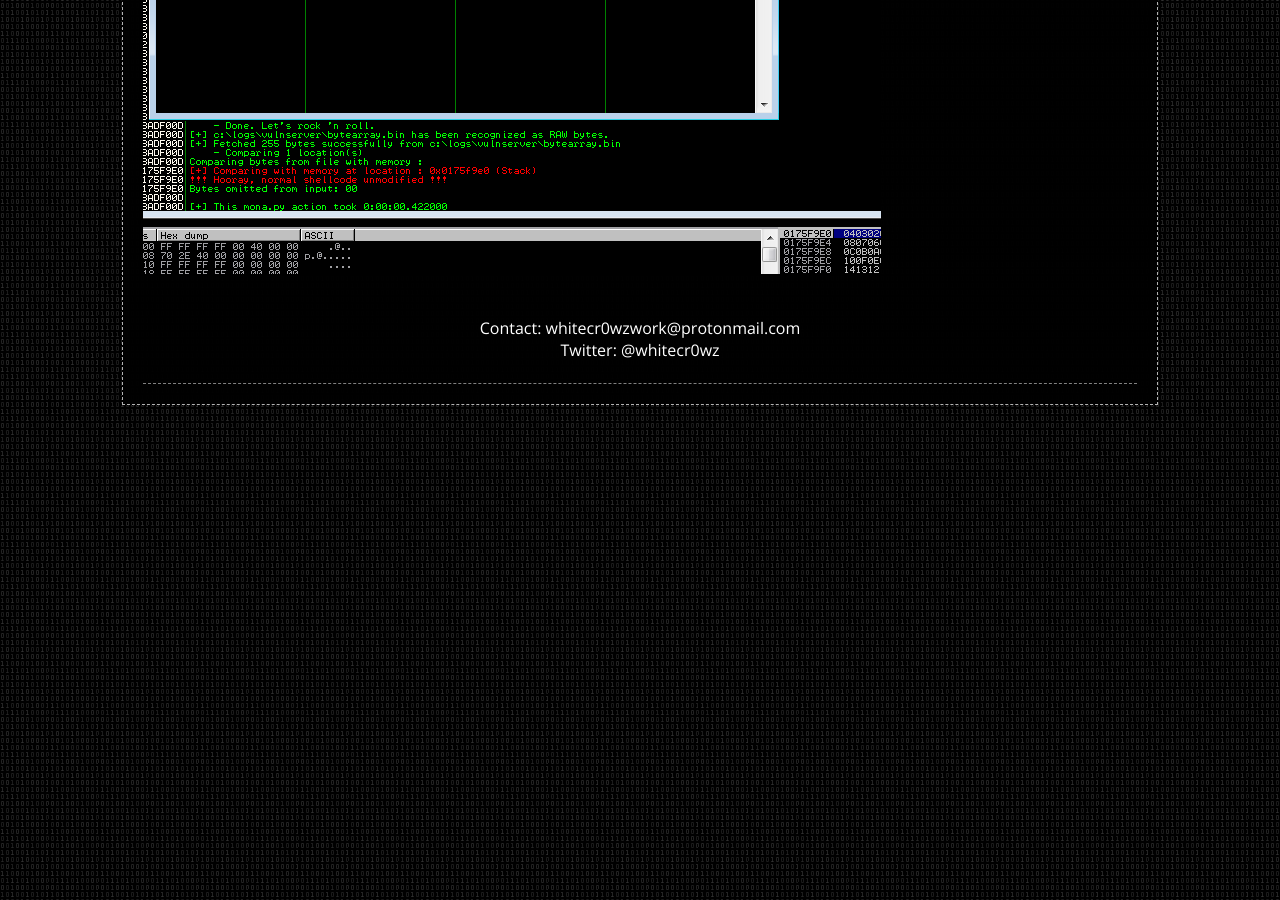
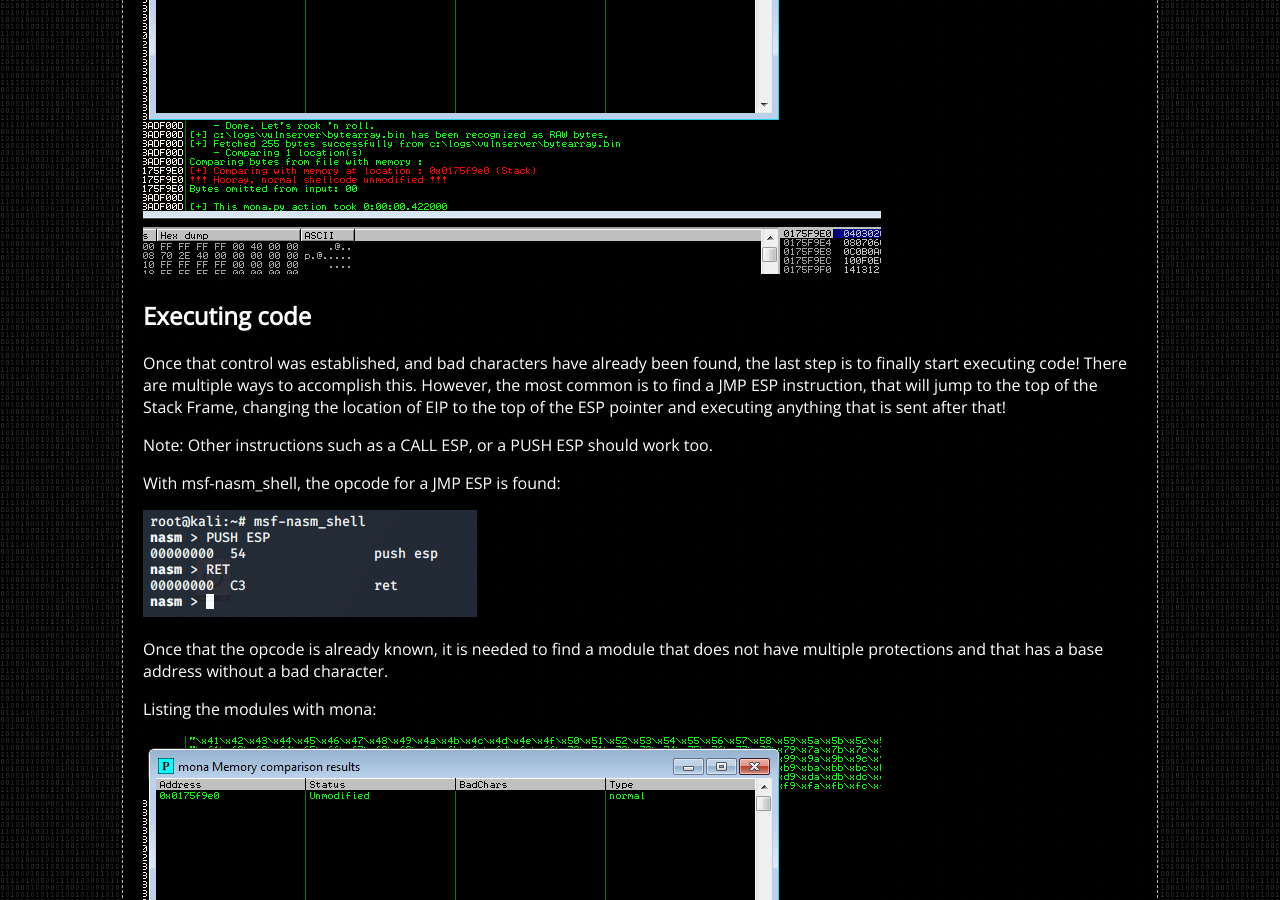
Before and after one commit to whitecr0wz/whitecr0wz.github.io, a Jekyll site: the page built from _posts/posts/2020-03-08-Exploiting-Stack-Overflows-On-Windows.md, in a window 1280 px wide and 900 px high, scrolled down 9133 px. Built offline with Jekyll 4.4.1, drawn with Linux system fonts in a browser that asks for light colours; some of the changed text lies outside the part shown.

Commit message:
Update 2020-03-08-Exploiting-Stack-Overflows-On-Windows.md

```diff
--- a/_posts/posts/2020-03-08-Exploiting-Stack-Overflows-On-Windows.md
+++ b/_posts/posts/2020-03-08-Exploiting-Stack-Overflows-On-Windows.md
@@ -103,7 +103,7 @@ Seeing that Immunity crashed with 5000 bytes. a pattern is generated with msf-pa
 
 ![](/assets/img/Stack/8.png)
 
-The exploit is updated:
+An exploit is created, this will send the pattern. This exploit will be used onwards.
 
 ![](/assets/img/Stack/9.png)
 
@@ -156,3 +156,19 @@ The bad characters are compared with the chain of characters previously generate
 Results of mona:
 
 ![](/assets/img/Stack/18.png)
+
+## Executing code
+
+Once that control was established, and bad characters have already been found, the last step is to finally start executing code! There are multiple ways to accomplish this. However, the most common is to find a JMP ESP instruction, that will jump to the top of the Stack Frame, changing the location of EIP to the top of the ESP pointer and executing anything that is sent after that!
+
+Note: Other instructions such as a CALL ESP, or a PUSH ESP should work too.
+
+With msf-nasm_shell, the opcode for a JMP ESP is found:
+
+![](/assets/img/Stack/20.png)
+
+Once that the opcode is already known, it is needed to find a module that does not have multiple protections and that has a base address without a bad character.
+
+Listing the modules with mona:
+
+![](/assets/img/Stack/18.png)
```
